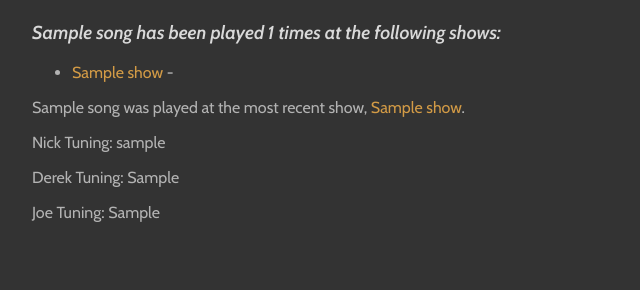
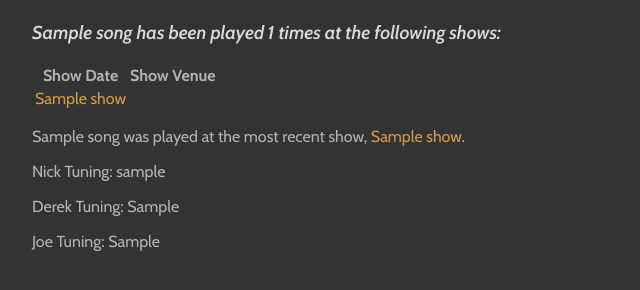
Before and after one commit to jls83/roadie, a Django app: template setlists/templates/setlists/song_detail.html in a window 1280 px wide. Shown: the part 214-504 px from the top of the page, without its empty margins (0-640 px from the left). Run offline with Django 3.2, Linux system fonts and the light colour scheme; tables that the repository leaves empty hold one stand-in row (values such as "Sample post"); the template is opened without the code that fills it: values that come from a table or form of the project are taken from there, most other values are stand-ins (such as "Sample title", 1, 10 or a date in 2020); parts of the project's set-up code (start-up, migrations or seed data) failed here and were passed over.

Commit message:
Moved song_detail over to a table view, etc
I will (hopefully) be using jQuery for table sorting in the future; this
was my first endeavor into using tables. Also removed some redundant
code in views.py.

```diff
--- a/setlists/templates/setlists/song_detail.html
+++ b/setlists/templates/setlists/song_detail.html
@@ -14,13 +14,18 @@
 
 {% if played_list %}
     <h3>{{ song_info.song_title }} has been played {{ played_list|length }} times at the following shows:</h3>
-    <ul>
+    <table>
+        <tr>
+            <th>Show Date</th>
+            <th>Show Venue</th>
+        </tr>
         {% for i in played_list %}
-            <li>
-                <a href='{% url 'show_detail' i.show %}'>{{ i.show }}</a> - {{i.show.show_venue}}
-            </li>
+            <tr>
+                <td><a href='{% url 'show_detail' i.show %}'>{{ i.show }}</a></td>
+                <td><a href="{% url 'venue_detail' i.show.show_venue.simple_venue %}">{{ i.show.show_venue }}</a></td>
+            </tr>
         {% endfor %}
-    </ul>
+    </table>
 
     {% if last_seen_info.1 > 0 %}
         <p>
@@ -35,8 +40,10 @@
     <h3>{{ song_info.song_title }} has never been played at a show!</h3>
 {% endif %}
 
-<p>Nick Tuning: {{ song_info.nick_tuning }}</p>
-<p>Derek Tuning: {{ song_info.derek_tuning }}</p>
-<p>Joe Tuning: {{ song_info.joe_tuning }}</p>
+<div id='tuning'>
+    <p>Nick Tuning: {{ song_info.nick_tuning }}</p>
+    <p>Derek Tuning: {{ song_info.derek_tuning }}</p>
+    <p>Joe Tuning: {{ song_info.joe_tuning }}</p>
+</div>
 
 {% endblock %}
--- a/setlists/views.py
+++ b/setlists/views.py
@@ -1,4 +1,3 @@
-from django.shortcuts import render, get_list_or_404, get_object_or_404
 from django.views import generic
 from .models import *
 
@@ -115,14 +114,14 @@ class SongDetailView(generic.DetailView):
         p = ShowRelation.objects.filter(song__simple_title=title)
         result = []
         if p:
-            result = get_list_or_404(ShowRelation.objects.order_by('-show__show_date'), song__simple_title=title)
+            result = p
         return result
 
     def album_list_gen(self, title):
         a = AlbumRelation.objects.filter(song__simple_title=title)
         result = []
         if a:
-            result = get_list_or_404(AlbumRelation.objects.order_by('-album__album_date'), song__simple_title=title)
+            result = a
         return result
 
     def get_context_data(self, **kwargs):
```
